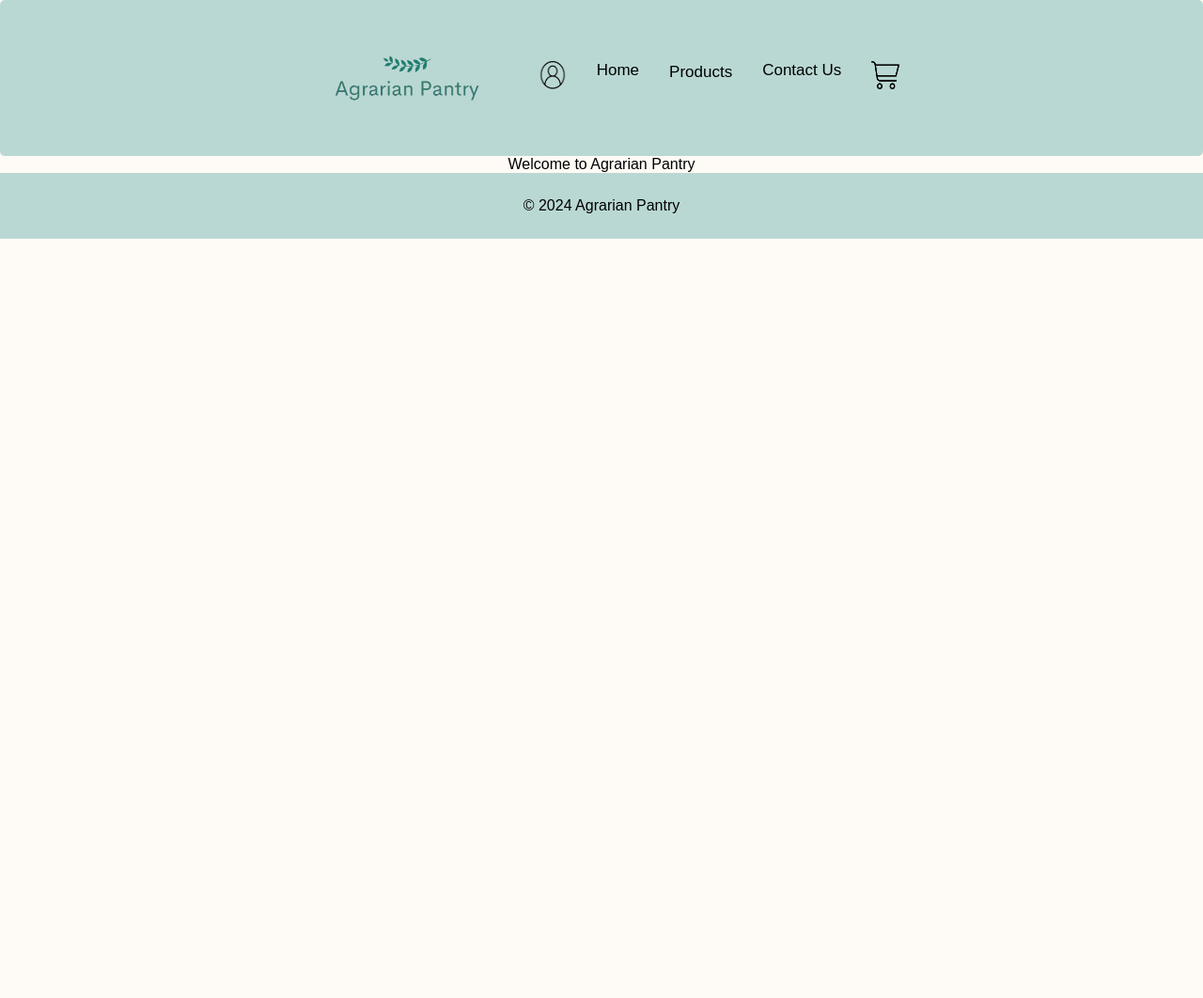
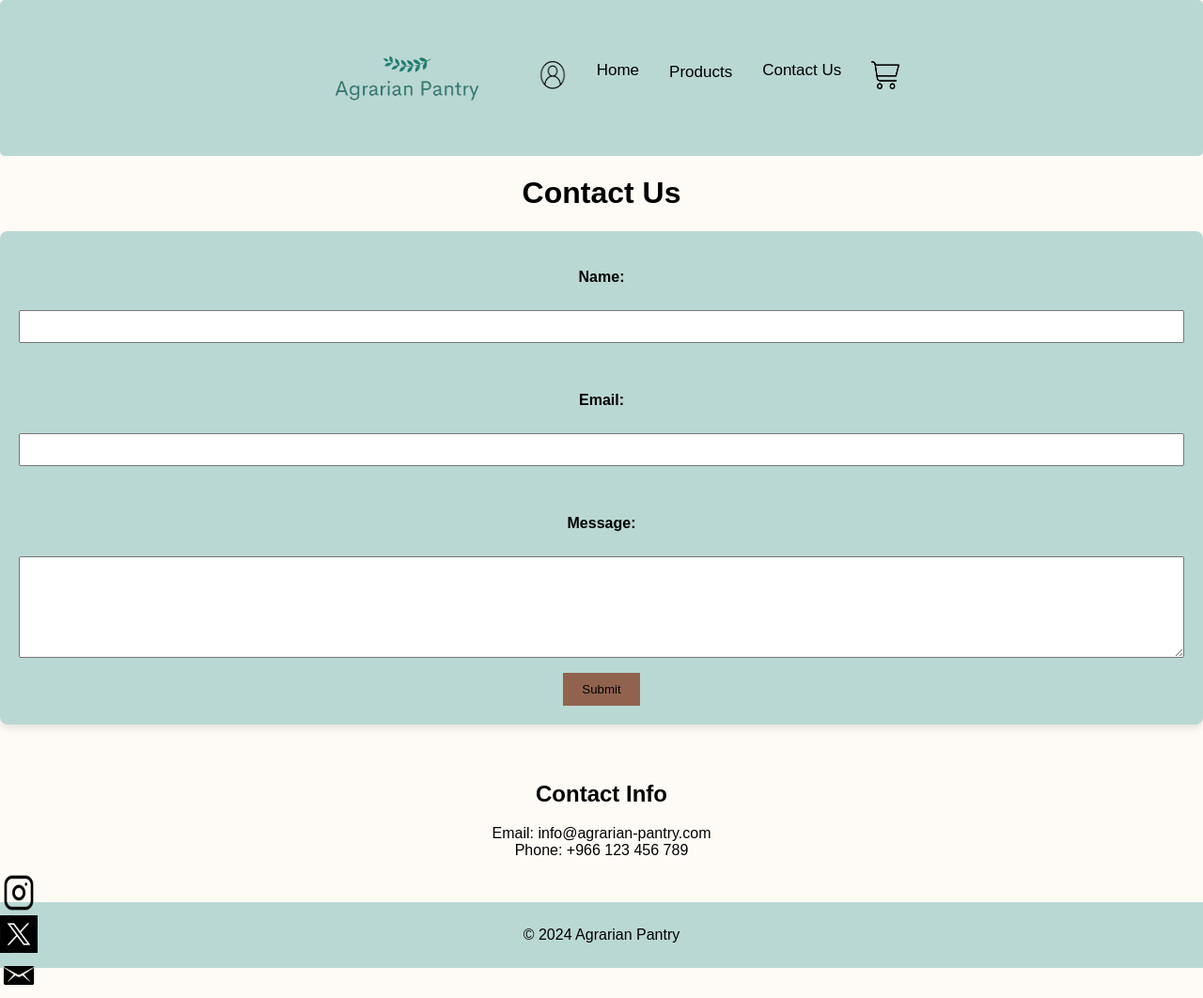
Before and after one commit to safwanx/Agrarian-Pantry, a plain HTML site: page contact.html in a window 1280 px wide. Shown: the whole page at 94% size. Before the commit the page ends 800 px from the top, so only its background shows below. Drawn offline with Linux system fonts and the light colour scheme.

Commit message:
contact page

```diff
--- a/contact.html
+++ b/contact.html
@@ -9,7 +9,42 @@
 <body>
     <div id="header"></div>
     <main>
-        Welcome to Agrarian Pantry
+            <h1>Contact Us</h1>
+            <div class="contact-box">
+                <form class="contact-form" action="process_form.php" method="post">
+                    <label for="name">Name:</label><br>
+                    <input type="text" id="name" name="name" required><br><br>
+
+                    <label for="email">Email:</label><br>
+                    <input type="email" id="email" name="email" required><br><br>
+
+                    <label for="message">Message:</label><br>
+                    <textarea id="message" name="message" rows="6" required></textarea>
+
+                    <button id="submitButton" type="submit">Submit</button>
+                </form>
+            </div>
+
+            <div class="contact-details">
+                <div>
+                    <h2>Contact Info</h2>
+                    <p>Email: info@agrarian-pantry.com<br> Phone: +966 123 456 789</p>
+                </div>
+            </div>
+
+            <div class="social-icons">
+                <a href="https://www.instagram.com" target="_blank">
+                    <img src="./images/instagram-icon.png" alt="Instagram">
+                </a>
+
+                <a href="https://twitter.com" target="_blank">
+                    <img src="./images/twitter-icon.jpg" alt="Twitter">
+                </a>
+
+                <a href="mailto:info@agrarian-pantry.com" target="_blank">
+                    <img src="./images/email-icon.png" alt="Email">
+                </a>
+            </div>
     </main>
 
     <footer>
@@ -17,5 +52,6 @@
     </footer>
 
     <script src="./scripts/header.js"></script>
+    <script src="./scripts/buttons.js"></script>
 </body>
 </html>
--- /dev/null
+++ b/scripts/buttons.js
@@ -0,0 +1,10 @@
+//submit button in contact form
+let names;
+let emails;
+let messages;
+document.getElementById('submitButton').addEventListener('click', function() {
+    names = document.getElementById('name').value;
+    emails = document.getElementById('email').value;
+    messages = document.getElementById('message').value;
+    alert('Thank you for your message!');
+});
--- a/styles.css
+++ b/styles.css
@@ -29,6 +29,17 @@ footer {
 .icon {
     width: 30px;
     height: 30px;
+}
+
+.social-icons {
+    width: 30px;
+    height: 30px;
+}
+
+.social-icons img {
+    width: 40px;
+    height: 40px;
+    cursor: pointer;
 }
 
 .topnav {
@@ -126,3 +137,46 @@ footer {
 .product-image:hover {
     border: 2px solid #080808;
 }
+
+.contact-box{
+    background-color: #bad8d3;
+    padding: 20px;
+    margin-top: 20px;
+    border-radius: 8px;
+    box-shadow: 0 4px 8px rgba(0, 0, 0, 0.1);
+
+}
+
+.contact-form {
+    margin-top: 20px;
+    display: flex;
+    flex-direction: column;
+    align-items: center;
+}
+
+.contact-form label {
+    margin-bottom: 8px;
+    font-weight: bold;
+}
+
+.contact-form input,
+.contact-form textarea {
+    width: 100%;
+    padding: 8px;
+    margin-bottom: 16px;
+    box-sizing: border-box;
+}
+
+.contact-form button {
+    padding: 10px 20px;
+    background-color: #91634e;
+    color: #000000;
+    border: none;
+    cursor: pointer;
+}
+
+.contact-details {
+    margin-top: 40px;
+    display: flex;
+    justify-content: space-around;
+}
```
Also changed, not shown: images/email-icon.png (added), images/instagram-icon.png (added), images/twitter-icon.jpg (added).
